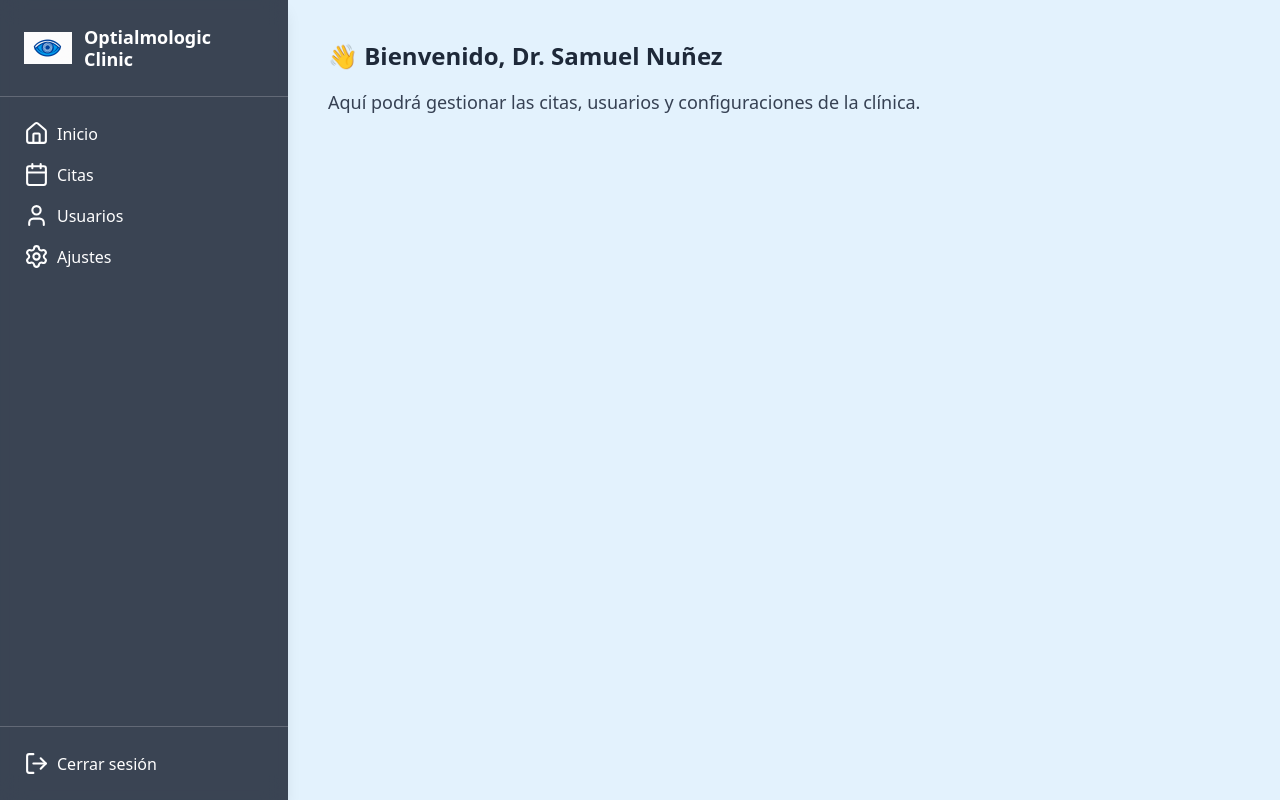
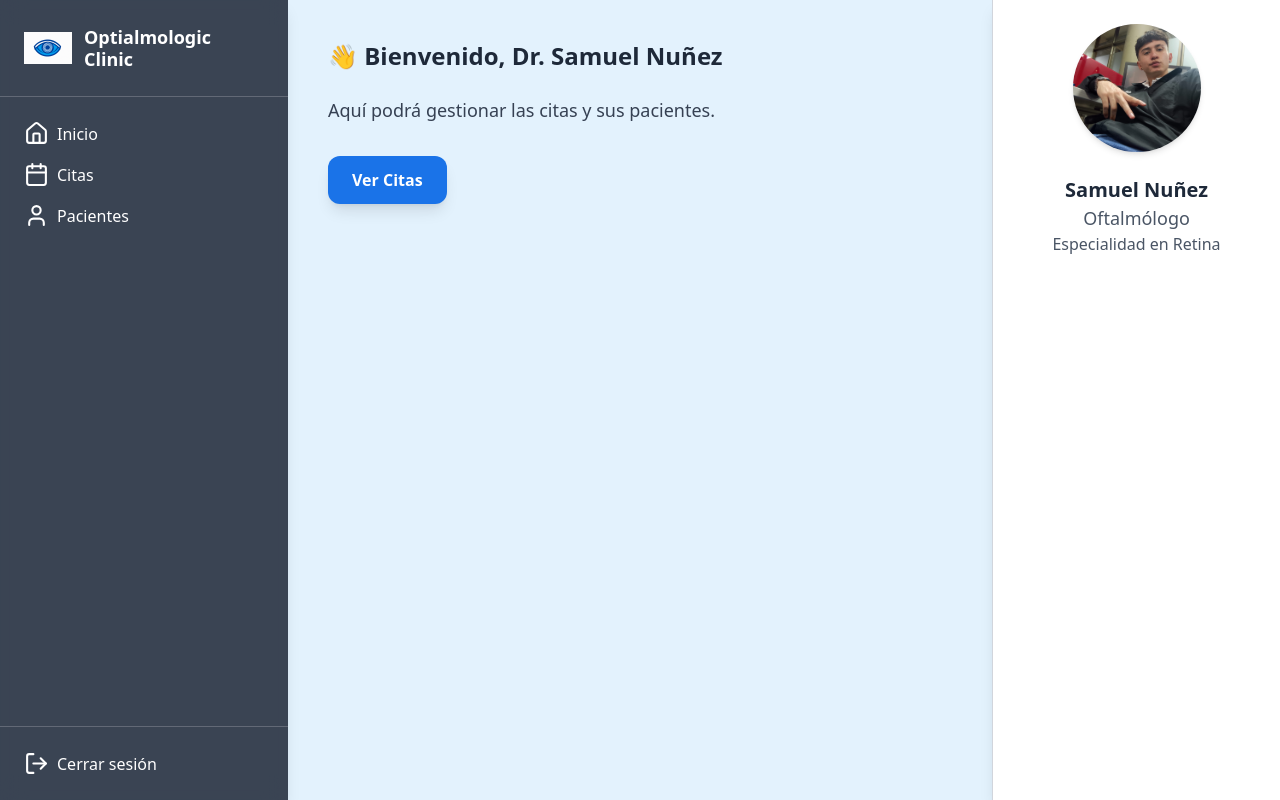
Before and after one commit to valejmartzz/OptialmologicClinic, a React (Vite) app in the folder Frontend/: page /homem in a window 1280 px wide. Built offline with nearby package versions, Linux system fonts and the light colour scheme.

Commit message:
Actualiza layout con sección de perfil y mejoras en la interfaz

```diff
--- a/Frontend/package.json
+++ b/Frontend/package.json
@@ -13,6 +13,7 @@
     "lucide-react": "^0.542.0",
     "react": "^19.1.1",
     "react-dom": "^19.1.1",
+    "react-magic-motion": "^1.1.2",
     "react-router-dom": "^7.9.1"
   },
   "devDependencies": {
--- a/Frontend/src/componentesm/citas.jsx
+++ b/Frontend/src/componentesm/citas.jsx
@@ -1,43 +1,30 @@
+import { useState } from "react";
 import { NavLink } from "react-router-dom";
-import { Home, Calendar, User, Settings, LogOut } from "lucide-react";
+import { Home, Calendar, User, LogOut } from "lucide-react";
 
 export default function Citas() {
-  // Datos de ejemplo (después los conectas con tu backend o DB)
+  // Datos de ejemplo
   const citas = [
-    {
-      id_cita: 1,
-      fecha: "2025-09-15",
-      hora: "10:30 AM",
-      motivo: "Consulta general",
-      estado: "Pendiente",
-      id_paciente: "P001",
-    },
-    {
-      id_cita: 2,
-      fecha: "2025-09-16",
-      hora: "02:00 PM",
-      motivo: "Control de visión",
-      estado: "Completada",
-      id_paciente: "P002",
-    },
-    {
-      id_cita: 3,
-      fecha: "2025-09-17",
-      hora: "09:00 AM",
-      motivo: "Examen de retina",
-      estado: "Cancelada",
-      id_paciente: "P003",
-    },
+    { id_cita: 1, fecha: "2025-09-15", hora: "10:30 AM", motivo: "Consulta general", estado: "Pendiente", id_paciente: "P001" },
+    { id_cita: 2, fecha: "2025-09-16", hora: "02:00 PM", motivo: "Control de visión", estado: "Completada", id_paciente: "P002" },
+    { id_cita: 3, fecha: "2025-09-17", hora: "09:00 AM", motivo: "Examen de retina", estado: "Cancelada", id_paciente: "P003" },
   ];
+
+  // Estado para filtrar
+  const [filtroEstado, setFiltroEstado] = useState("");
+
+  // Filtrar las citas según la opción seleccionada
+  const citasFiltradas = filtroEstado
+    ? citas.filter((cita) => cita.estado === filtroEstado)
+    : citas;
 
   return (
     <div className="flex min-h-screen" style={{ backgroundColor: "#E3F2FD" }}>
       {/* SIDEBAR */}
       <aside className="w-72 h-screen bg-gray-900/80 backdrop-blur-md shadow-lg flex flex-col">
-        {/* LOGO Y NOMBRE */}
         <div className="flex items-center gap-3 p-6 border-b border-white/20">
           <img src="/logo.png" alt="Logo" className="w-12 h-12 object-contain" />
-          <h1 className="text-lg font-bold text-white whitespace-normal leading-tight">
+          <h1 className="text-lg font-bold text-white leading-tight">
             Optialmologic Clinic
           </h1>
         </div>
@@ -51,19 +38,14 @@ export default function Citas() {
             <Calendar size={25} /> Citas
           </NavLink>
           <NavLink to="/usuarios" className="flex items-center gap-2 text-white hover:text-cyan-300">
-            <User size={25} /> Usuarios
-          </NavLink>
-          <NavLink to="/ajustes" className="flex items-center gap-2 text-white hover:text-cyan-300">
-            <Settings size={25} /> Ajustes
+            <User size={25} /> Pacientes
           </NavLink>
         </nav>
 
         {/* BOTÓN CERRAR SESIÓN */}
         <div className="p-6 border-t border-white/20">
           <button
-            onClick={() => {
-              window.location.href = "./componentes/home";
-            }}
+            onClick={() => { window.location.href = "/home"; }}
             className="flex items-center gap-2 w-full text-white hover:text-red-400"
           >
             <LogOut size={25} /> Cerrar sesión
@@ -73,7 +55,25 @@ export default function Citas() {
 
       {/* CONTENIDO */}
       <main className="flex-1 p-10 text-gray-800">
-        <h2 className="text-2xl font-semibold mb-6">📅 Gestión de Citas:</h2>
+        <h2 className="text-2xl font-semibold mb-6">📅 Gestión de Citas</h2>
+
+        {/* FILTRO DE ESTADO */}
+        <div className="mb-6 flex items-center gap-4">
+          <label htmlFor="estado" className="font-semibold text-gray-700">
+            Estado:
+          </label>
+          <select
+            id="estado"
+            value={filtroEstado}
+            onChange={(e) => setFiltroEstado(e.target.value)}
+            className="border border-gray-300 rounded-lg px-4 py-2 shadow-sm focus:outline-none focus:ring-2 focus:ring-cyan-400"
+          >
+            <option value="">Todos</option>
+            <option value="Pendiente">Pendiente</option>
+            <option value="Completada">Completada</option>
+            <option value="Cancelada">Cancelada</option>
+          </select>
+        </div>
 
         {/* TABLA DE CITAS */}
         <div className="overflow-x-auto shadow-lg rounded-lg">
@@ -89,7 +89,7 @@ export default function Citas() {
               </tr>
             </thead>
             <tbody>
-              {citas.map((cita) => (
+              {citasFiltradas.map((cita) => (
                 <tr key={cita.id_cita} className="border-b hover:bg-gray-100">
                   <td className="px-6 py-3">{cita.id_cita}</td>
                   <td className="px-6 py-3">{cita.fecha}</td>
--- a/Frontend/src/componentesm/homem.jsx
+++ b/Frontend/src/componentesm/homem.jsx
@@ -1,10 +1,10 @@
-import { NavLink } from "react-router-dom";
-import { Home, Calendar, User, Settings, LogOut } from "lucide-react";
+import { NavLink, Link } from "react-router-dom";
+import { Home, Calendar, User, LogOut } from "lucide-react";
 
 export default function Layout({ children }) {
   return (
     <div className="flex min-h-screen" style={{ backgroundColor: "#E3F2FD" }}>
-      {/* SIDEBAR */}
+      {/* SIDEBAR IZQUIERDO */}
       <aside className="w-72 h-screen bg-gray-900/80 backdrop-blur-md shadow-lg flex flex-col">
         {/* LOGO Y NOMBRE */}
         <div className="flex items-center gap-3 p-6 border-b border-white/20">
@@ -13,7 +13,7 @@ export default function Layout({ children }) {
             alt="Logo"
             className="w-12 h-12 object-contain"
           />
-          <h1 className="text-lg font-bold text-white whitespace-normal leading-tight">
+          <h1 className="text-lg font-bold text-white leading-tight">
             Optialmologic Clinic
           </h1>
         </div>
@@ -36,13 +36,7 @@ export default function Layout({ children }) {
             to="/usuarios"
             className="flex items-center gap-2 text-white hover:text-cyan-300"
           >
-            <User size={25} /> Usuarios
-          </NavLink>
-          <NavLink
-            to="/ajustes"
-            className="flex items-center gap-2 text-white hover:text-cyan-300"
-          >
-            <Settings size={25} /> Ajustes
+            <User size={25} /> Pacientes
           </NavLink>
         </nav>
 
@@ -51,7 +45,7 @@ export default function Layout({ children }) {
           <button
             onClick={() => {
               // Redirigir al login
-              window.location.href = "./componentes/home";
+              window.location.href = "/home";
             }}
             className="flex items-center gap-2 w-full text-white hover:text-red-400"
           >
@@ -60,17 +54,40 @@ export default function Layout({ children }) {
         </div>
       </aside>
 
-      {/* CONTENIDO */}
+      {/* CONTENIDO CENTRAL */}
       <main className="flex-1 p-10 text-gray-800">
-        <h2 className="text-2xl font-semibold mb-4">
+        <h2 className="text-2xl font-semibold mb-6">
           👋 Bienvenido, Dr. Samuel Nuñez
         </h2>
-        <p className="text-lg text-gray-700">
-          Aquí podrá gestionar las citas, usuarios y configuraciones de la clínica.
+
+        <p className="text-lg text-gray-700 mb-8">
+          Aquí podrá gestionar las citas y sus pacientes.
         </p>
+
+        {/* BOTÓN VER CITAS */}
+        <Link
+          to="/citas"
+          className="inline-block rounded-xl bg-[#1A73E8] px-6 py-3 text-white font-semibold shadow-lg
+                     transition hover:bg-blue-600 focus:outline-none focus:ring-2 focus:ring-blue-400
+                     focus:ring-offset-2 focus:ring-offset-light"
+        >
+          Ver Citas
+        </Link>
 
         {children}
       </main>
+
+      {/* PANEL DE PERFIL DERECHO */}
+      <aside className="w-72 h-screen bg-white shadow-lg flex flex-col items-center justify-start p-6 border-l border-gray-300">
+        <img
+          src="/medico.png" // reemplaza por la ruta real de la foto
+          alt="Foto del doctor"
+          className="w-32 h-32 rounded-full object-cover shadow-md mb-6"
+        />
+        <h3 className="text-xl font-bold text-gray-800">Samuel Nuñez</h3>
+        <p className="text-gray-600 text-lg">Oftalmólogo</p>
+        <p className="text-gray-600">Especialidad en Retina</p>
+      </aside>
     </div>
   );
 }
--- a/Frontend/src/componentesm/usuarios.jsx
+++ b/Frontend/src/componentesm/usuarios.jsx
@@ -29,10 +29,7 @@ export default function Usuarios() {
             <Calendar size={25} /> Citas
           </NavLink>
           <NavLink to="/usuarios" className="flex items-center gap-2 text-white hover:text-cyan-300">
-            <User size={25} /> Usuarios
-          </NavLink>
-          <NavLink to="/ajustes" className="flex items-center gap-2 text-white hover:text-cyan-300">
-            <Settings size={25} /> Ajustes
+            <User size={25} /> Pacientes
           </NavLink>
         </nav>
 
@@ -40,7 +37,7 @@ export default function Usuarios() {
         <div className="p-6 border-t border-white/20">
           <button
             onClick={() => {
-              window.location.href = "./componentes/home";
+              window.location.href = "/home";
             }}
             className="flex items-center gap-2 w-full text-white hover:text-red-400"
           >
@@ -51,7 +48,7 @@ export default function Usuarios() {
 
       {/* CONTENIDO */}
       <main className="flex-1 p-10 text-gray-800">
-        <h2 className="text-2xl font-semibold mb-6">👥 Gestión de Usuarios</h2>
+        <h2 className="text-2xl font-semibold mb-6">👥 Gestión de Pacientes</h2>
 
         <div className="overflow-x-auto bg-white shadow-lg rounded-lg">
           <table className="min-w-full text-sm text-left border-collapse">
@@ -60,7 +57,6 @@ export default function Usuarios() {
                 <th className="px-6 py-3 border-b">ID</th>
                 <th className="px-6 py-3 border-b">Nombre</th>
                 <th className="px-6 py-3 border-b">Correo</th>
-                <th className="px-6 py-3 border-b">Rol</th>
                 <th className="px-6 py-3 border-b">Estado</th>
               </tr>
             </thead>
@@ -70,7 +66,6 @@ export default function Usuarios() {
                   <td className="px-6 py-3 border-b">{user.id}</td>
                   <td className="px-6 py-3 border-b">{user.nombre}</td>
                   <td className="px-6 py-3 border-b">{user.correo}</td>
-                  <td className="px-6 py-3 border-b">{user.rol}</td>
                   <td className="px-6 py-3 border-b">{user.estado}</td>
                 </tr>
               ))}
```
Also changed, not shown: Frontend/public/medico.png (added), 1 other file (tests, documents, lock files or other folders).
